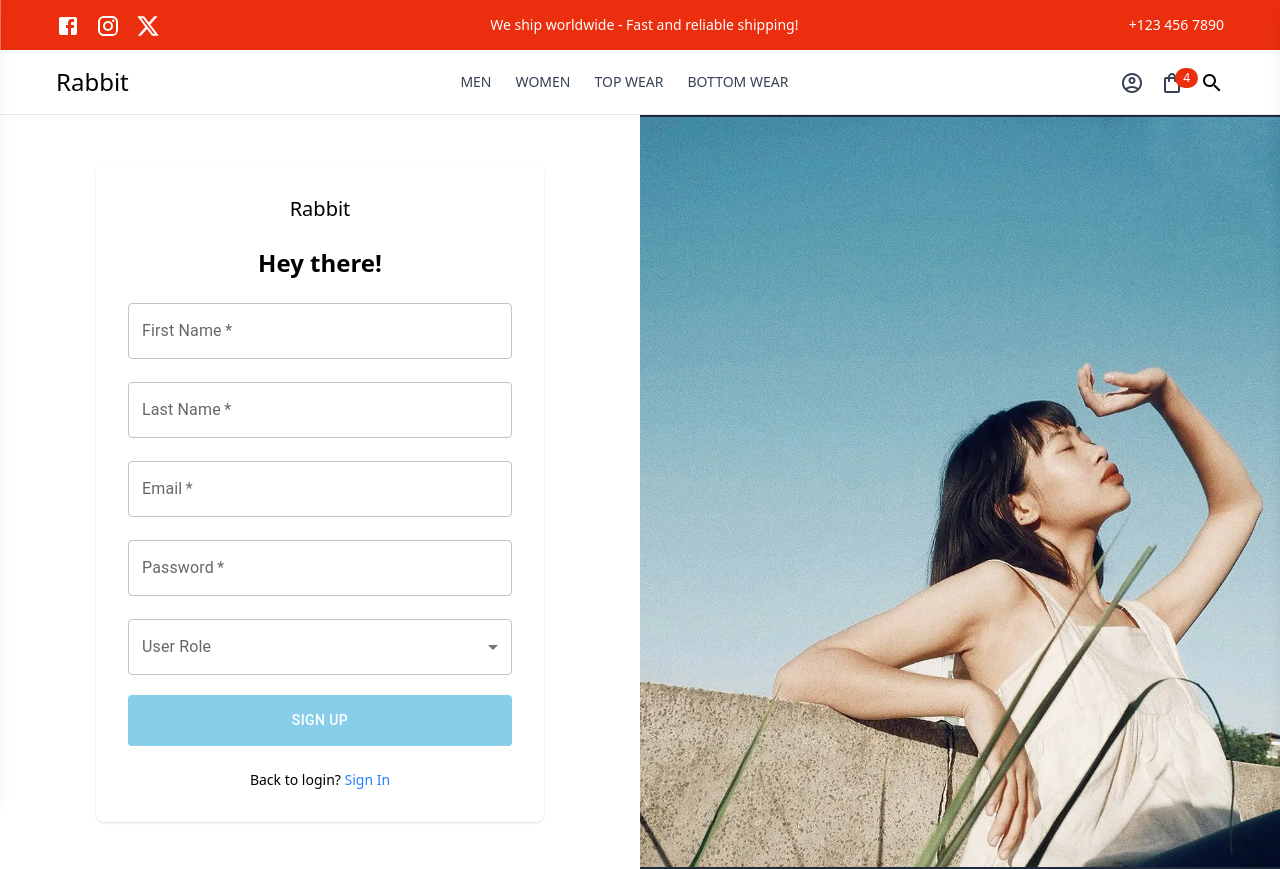
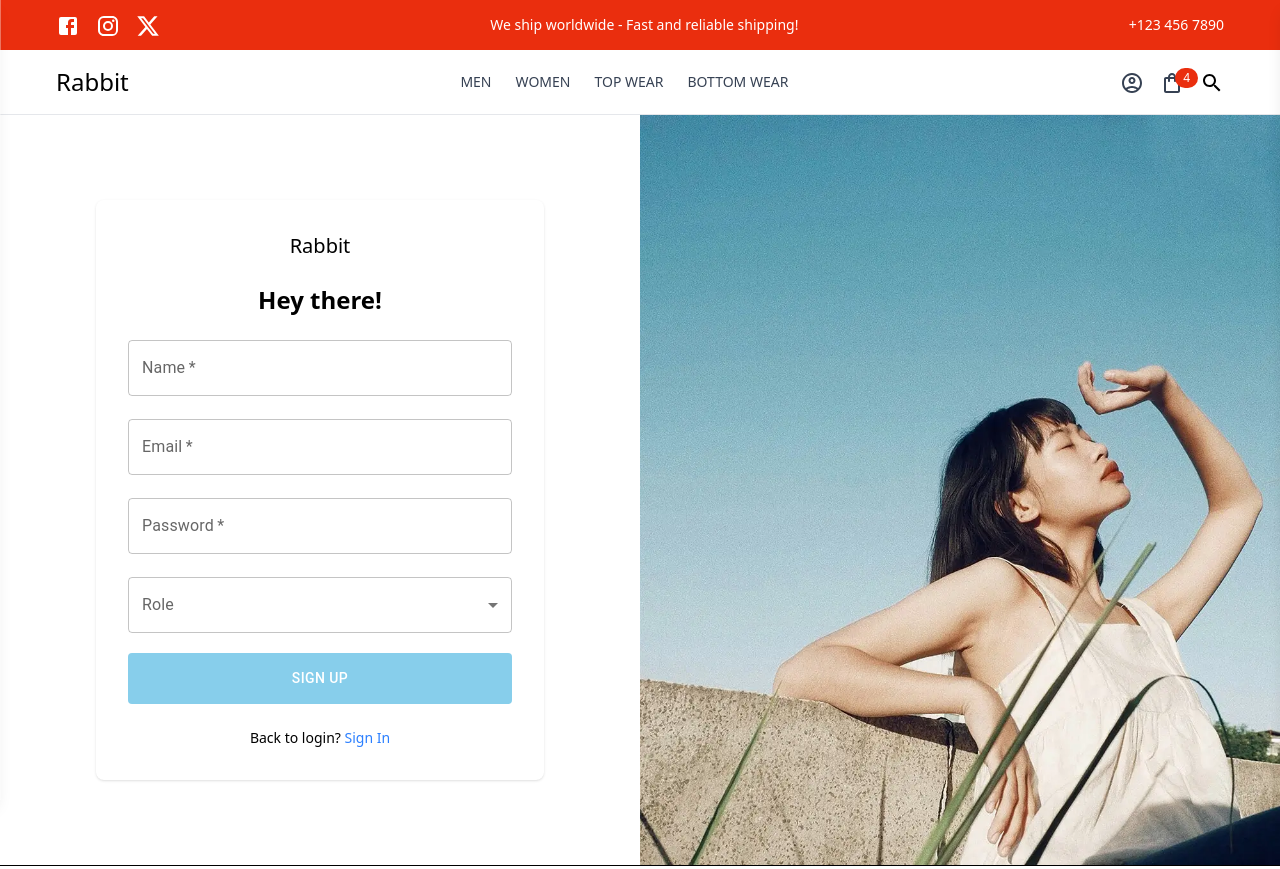
Before and after one commit to Nabadarshi24/new-react-app, a React (Vite) app in the folder front-end/: page /sign-up in a window 1280 px wide. Shown: the top 869 px of the page. Built offline with nearby package versions, Linux system fonts and the light colour scheme.

Commit message:
WIP - Api implementation.

```diff
--- a/front-end/src/components/accounts/api/index.ts
+++ b/front-end/src/components/accounts/api/index.ts
@@ -3,7 +3,7 @@ import { ApiResponseObject } from "../../libs/types";
 import { TypeLogin, TypeLoginUserData, TypeSignInOtpPayload, TypeSignInOtpResponse, TypeSignInResponse, TypeUserData, TypeUserProfile } from "../types";
 
 export const login = async (payload: TypeLogin): Promise<ApiResponseObject<TypeSignInResponse>> => {
-  return await makePostRequest("/account/sign-in", payload);
+  return await makePostRequest("/user/login", payload);
 };
 
 export const verifyOtp = async (payload: TypeSignInOtpPayload): Promise<ApiResponseObject<TypeSignInOtpResponse>> => {
--- a/front-end/src/components/accounts/pages/Login.tsx
+++ b/front-end/src/components/accounts/pages/Login.tsx
@@ -47,7 +47,7 @@ const Login = () => {
 
       // const response = loginUser(data);
 
-      const response = await axios.post("http://localhost:5000/api/user/login", data);
+      const response = await login(data);
 
       console.log({ response })
       // if (response.success && response.data) {
--- a/front-end/src/components/accounts/pages/SignUp.tsx
+++ b/front-end/src/components/accounts/pages/SignUp.tsx
@@ -28,25 +28,23 @@ const SignUp = () => {
     },
     {
       text: "User",
-      value: "user",
+      value: "customer",
       isDisabled: false
     }
   ];
 
   const { initialState, names, labels } = composeInitialState<TypeSignUp>({
+    name: "",
     email: "",
-    firstName: "",
-    lastName: "",
-    userRole: "",
-    password: ""
+    password: "",
+    role: ""
   });
 
   const schema = Yup.object<TypeSignUp>().shape({
     email: Yup.string().email().required().label(labels.email),
-    firstName: Yup.string().required().label(labels.firstName),
-    lastName: Yup.string().required().label(labels.lastName),
+    name: Yup.string().required().label(labels.name),
     password: Yup.string().required().label(labels.password),
-    userRole: Yup.string().required().label(labels.userRole)
+    role: Yup.string().required().label(labels.role)
   })
 
   const methods = useHookForm<TypeSignUp>({
@@ -60,7 +58,7 @@ const SignUp = () => {
       console.log({ data });
 
       // const response = createUser(data);
-      const response = await axios.post("http://localhost:3000/api/sign-up", data);
+      const response = await axios.post("http://localhost:5000/api/user/register", data);
 
       console.log({ response });
 
@@ -94,15 +92,8 @@ const SignUp = () => {
           <div className="row">
             <div className="col-12">
               <Input
-                name={names.firstName}
-                label={labels.firstName}
-                required
-              />
-            </div>
-            <div className="col-12">
-              <Input
-                name={names.lastName}
-                label={labels.lastName}
+                name={names.name}
+                label={labels.name}
                 required
               />
             </div>
@@ -124,8 +115,8 @@ const SignUp = () => {
             </div>
             <div className="col-12">
               <Select
-                name={names.userRole}
-                label={labels.userRole}
+                name={names.role}
+                label={labels.role}
                 options={roles}
                 required
               />
--- a/front-end/src/components/accounts/types/index.ts
+++ b/front-end/src/components/accounts/types/index.ts
@@ -4,11 +4,10 @@ export type TypeLogin = {
 };
 
 export type TypeSignUp = {
+  name: string;
   email: string;
-  firstName: string;
-  lastName: string;
   password: string;
-  userRole: string;
+  role: string;
 };
 
 export type TypeLoginUserData = {
--- a/front-end/src/components/libs/Axios.ts
+++ b/front-end/src/components/libs/Axios.ts
@@ -2,7 +2,7 @@ import axios, { AxiosRequestConfig, AxiosResponse } from "axios";
 import { ApiResponseObject } from "./types";
 // import { T } from "react-router/dist/development/route-data-H2S3hwhf";
 
-const baseUrl = "https://api.planability-dev.com.au/";
+const baseUrl = import.meta.env.VITE_BACKEND_URL;
 
 export const axiosInstance = axios.create({
   baseURL: baseUrl
--- a/front-end/src/components/products/pages/parts/SidebarFilter.tsx
+++ b/front-end/src/components/products/pages/parts/SidebarFilter.tsx
@@ -19,7 +19,33 @@ export const SidebarFilter = () => {
   const [searchParams, setSearchParams] = useSearchParams();
   const navigate = useNavigate();
 
-  const categories = ["Top Wear", "Bottom Wear"];
+  const aspects =[
+    {
+      value: "top_wear",
+      label: "Top Wear",
+      type: "category"
+    },
+    {
+      value: "bottom_wear",
+      label: "Bottom Wear",
+      type: "category"
+    },
+    {
+      value: "red",
+      label: "Red",
+      type: "color"
+    }
+  ]
+  const categories = [
+    {
+      value: "top_wear",
+      label: "Top Wear"
+    },
+    {
+      value: "bottom_wear",
+      label: "Bottom Wear"
+    }
+  ];
   const colors = ["Red", "Blue", "Green", "Yellow", "Black", "White", "Pink", "Purple", "Orange"];
   const sizes = ["XS", "S", "M", "L", "XL", "XXL"];
   const materials = ["Cotton", "Polyester", "Silk", "Wool", "Denim", "Linen"];
@@ -86,8 +112,10 @@ export const SidebarFilter = () => {
       }
     });
 
+    console.log({ params })
     setSearchParams(params);
-    navigate(`?${params.toString()}`);
+    // console.log({ params: params.toString() })
+    navigate(`?${params.toString().replace(/%2C/g, ',')}`);
   };
 
   const handlePriceRange = (event: React.ChangeEvent<HTMLInputElement>) => {
@@ -108,16 +136,16 @@ export const SidebarFilter = () => {
         <label className="tw:block tw:font-medium tw:text-gray-600 tw:mb-2">Category</label>
         {
           categories.map((category) => (
-            <div key={category} className="tw:flex tw:items-center tw:mb-1">
+            <div key={category.value} className="tw:flex tw:items-center tw:mb-1">
               <input
                 type="radio"
                 name="category"
-                value={category}
-                checked={filters.category === category}
+                value={category.value}
+                checked={filters.category === category.value}
                 onChange={handleFilterChange}
                 className="tw:mr-2 tw:h-4 tw:w-4 tw:text-blue-500 tw:focus:ring-blue-400 tw:border-gray-300"
               />
-              <span className="tw:text-gray-700">{category}</span>
+              <span className="tw:text-gray-700">{category.label}</span>
             </div>
           ))
         }
```
Also changed, not shown: 1 other file (tests, documents, lock files or other folders).
